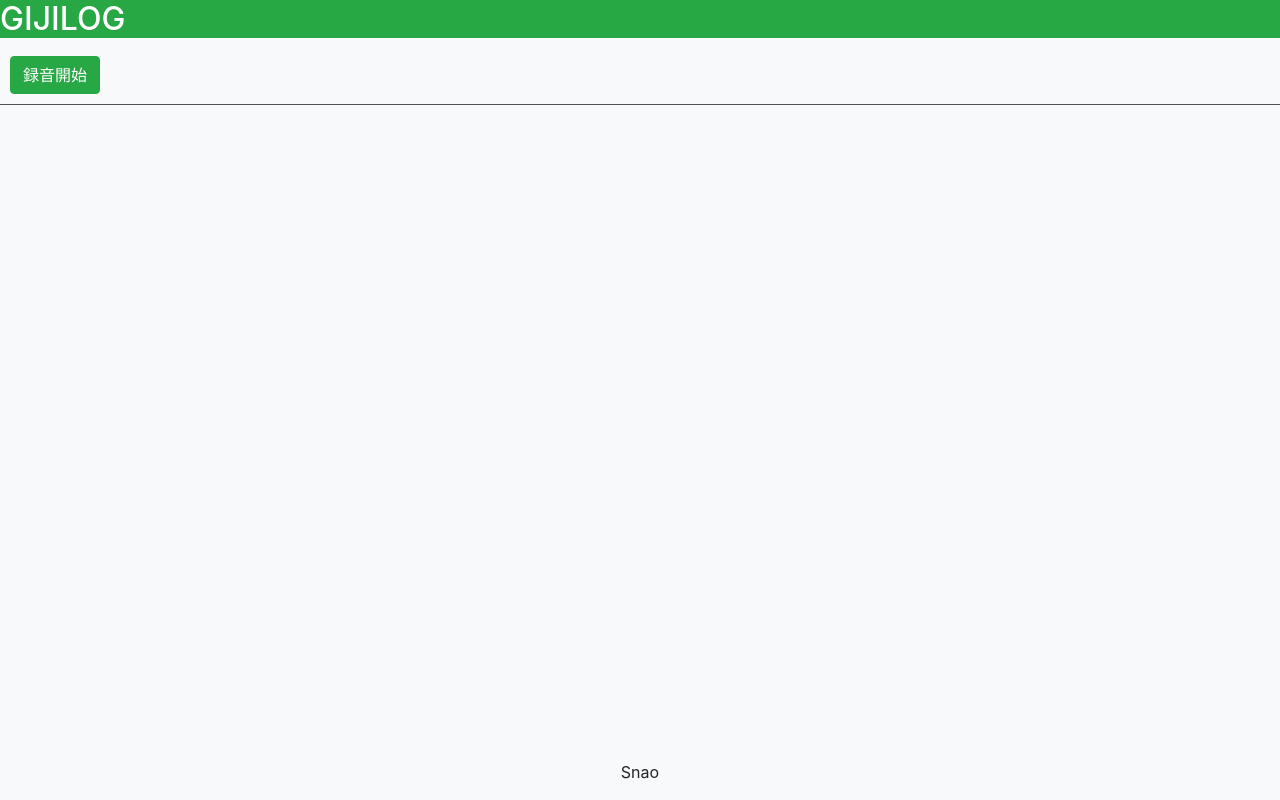
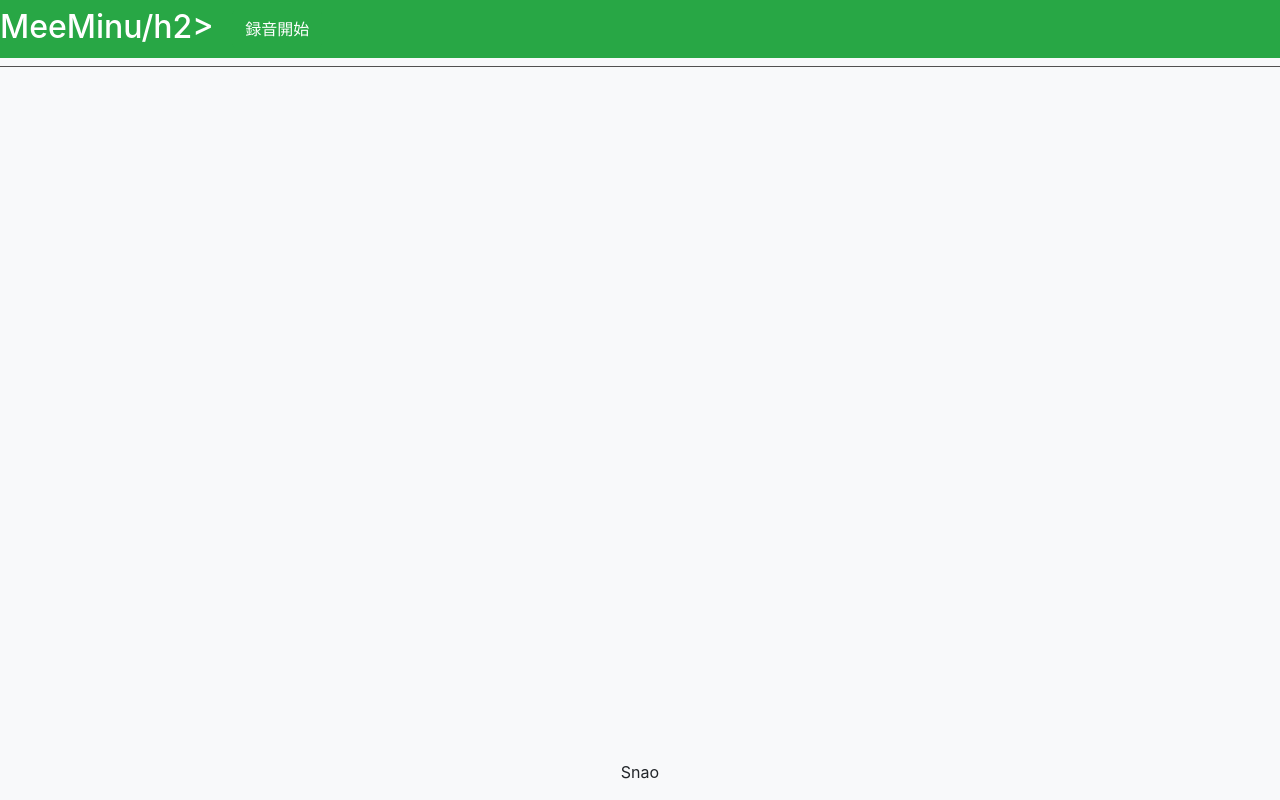
Before and after one commit to naoakis/gijilog, a plain HTML site: page index.html in a window 1280 px wide. Drawn offline with nearby package versions, Linux system fonts and the light colour scheme.

Commit message:
タイトル変更

```diff
--- a/index.html
+++ b/index.html
@@ -3,7 +3,7 @@
 <head>
     <meta charset="UTF-8">
     <meta name="viewport" content="width=device-width, initial-scale=1">
-    <title>GIJILOG</title>
+    <title>MeeMinu</title>
 
     <link href="css/bootstrap.min.css" rel="stylesheet">
     <link rel="stylesheet" href="css/common.css" type="text/css">
@@ -14,7 +14,7 @@
 <body>
     <div id="wrapper" class="bg-light">
     <header>
-    <h2 class="bg-success text-white">GIJILOG</h2>
+    <h2 class="bg-success text-white">MeeMinu/h2>
     <button id="btn" class="btn btn-success btn-xs">録音開始</button>
     </header>
     <main>
```
Also changed, not shown: 1 other file.
